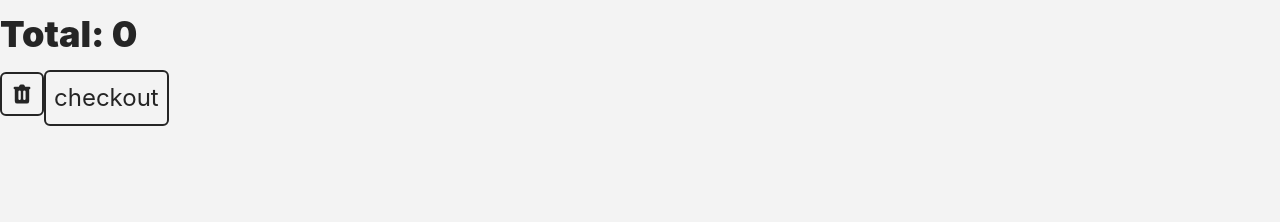
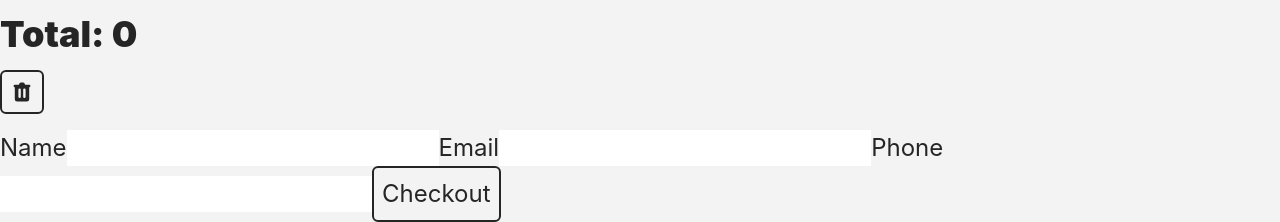
Before and after one commit to Vyper-v/chocolakey, a React (Create React App) app: page /cart in a window 1280 px wide. Shown: the part 914-1136 px from the top of the page. Before the commit the page ends 1040 px from the top, so only its background shows below. Built offline with nearby package versions, Linux system fonts and the light colour scheme; no server answers.

Commit message:
firebase integration and purchase db

```diff
--- a/src/components/Cart/Cart.js
+++ b/src/components/Cart/Cart.js
@@ -1,9 +1,8 @@
 import { TrashIcon } from "@heroicons/react/solid";
 import { CartContext } from "context/CartContext";
-import { doc, updateDoc } from "firebase/firestore";
 import { useContext } from "react";
 import { Link } from "react-router-dom";
-import db from "🔥base/db";
+import { CartCheckout } from "./CartCheckout";
 import { CartItem } from "./CartItem";
 
 export const Cart = () => {
@@ -26,13 +25,7 @@ export const Cart = () => {
 
   const handleRemove = (idMeal) => removeFromCart(idMeal);
 
-  const handleCheckout = () => {
-    cart.forEach(async (item) => {
-      const docRef = doc(db, "previews", item.idMeal);
-      await updateDoc(docRef, { stock: item.stock - item.quantity });
-    });
-    clear();
-  };
+
 
   return (
     <div className="space-y-4">
@@ -70,7 +63,7 @@ export const Cart = () => {
       <button onClick={() => clear()}>
         <TrashIcon />
       </button>
-      <button onClick={handleCheckout}>checkout</button>
+      <CartCheckout/>
     </div>
   );
 };
--- /dev/null
+++ b/src/components/Cart/CartCheckout.js
@@ -0,0 +1,34 @@
+import { CartContext } from "context/CartContext";
+import { doc, updateDoc } from "firebase/firestore";
+import React, { useContext } from "react";
+import db from "🔥base/db";
+import { setPurchase } from "🔥base/helpers/setPurchase";
+
+export const CartCheckout = () => {
+  const { cart, clear } = useContext(CartContext);
+
+  const handleSubmit = (e) => {
+    e.preventDefault();
+    const user = Object.fromEntries(new FormData(e.target));
+    setPurchase(db, user, cart);
+    cart.forEach(async (item) => {
+      const docRef = doc(db, "previews", item.idMeal);
+      await updateDoc(docRef, { stock: item.stock - item.quantity });
+    });
+    clear();
+  };
+
+  return (
+    <div>
+      <form onSubmit={handleSubmit}>
+        <label htmlFor="full-name">Name</label>
+        <input type="text" name="name" id="full-name" required />
+        <label htmlFor="email-user">Email</label>
+        <input type="email" name="email" id="email-user" required />
+        <label htmlFor="phone-user">Phone</label>
+        <input type="tel" name="phone" id="phone-user" required />
+        <button type="submit">Checkout</button>
+      </form>
+    </div>
+  );
+};
--- a/src/css/blocks/index.css
+++ b/src/css/blocks/index.css
@@ -6,5 +6,6 @@
   @import "./item.css";
   @import "./item-detail.css";
   @import "./item-count.css";
+  @import "./cart.css";
   @import "./cartwidget.css";
 }
--- a/src/routes/AppRouter.js
+++ b/src/routes/AppRouter.js
@@ -6,7 +6,6 @@ import { Route, Routes } from "react-router-dom";
 import { ProductsScreen } from "./ProductsScreen";
 import { Cart } from "components/Cart/Cart";
 import { CartProvider } from "context/CartContext";
-import { AdminScreen } from "🔥base/AdminScreen";
 import { ItemProvider } from "context/ItemContext";
 
 export const AppRouter = () => {
--- a/src/🔥base/helpers/getCategory.js
+++ b/src/🔥base/helpers/getCategory.js
@@ -1,8 +1,8 @@
-import { collection, getDocs, query, where } from "firebase/firestore";
+import { collection, getDocs, limit, query, where } from "firebase/firestore";
 
 export async function getCategory(db, categoryId) {
   const previewsRef = collection(db, "previews");
-  const q = query(previewsRef, where("strCategory", "==", categoryId));
+  const q = query(previewsRef, where("strCategory", "==", categoryId),limit(20));
   const querySnapshot = await getDocs(q);
   return querySnapshot.docs.map((doc) => ({ idMeal: doc.id, ...doc.data() }));
 }
--- a/src/🔥base/helpers/setPurchase.js
+++ b/src/🔥base/helpers/setPurchase.js
@@ -1,6 +1,6 @@
-import { collection, setDoc } from "firebase/firestore";
+import { addDoc, collection } from "firebase/firestore";
 
 export async function setPurchase(db, user, items) {
   const purchasesRef = collection(db, "purchases");
-  await setDoc(purchasesRef, {user, items});
+  await addDoc(purchasesRef, { user, items });
 }
```
Also changed, not shown: src/css/blocks/cart.css (added).
